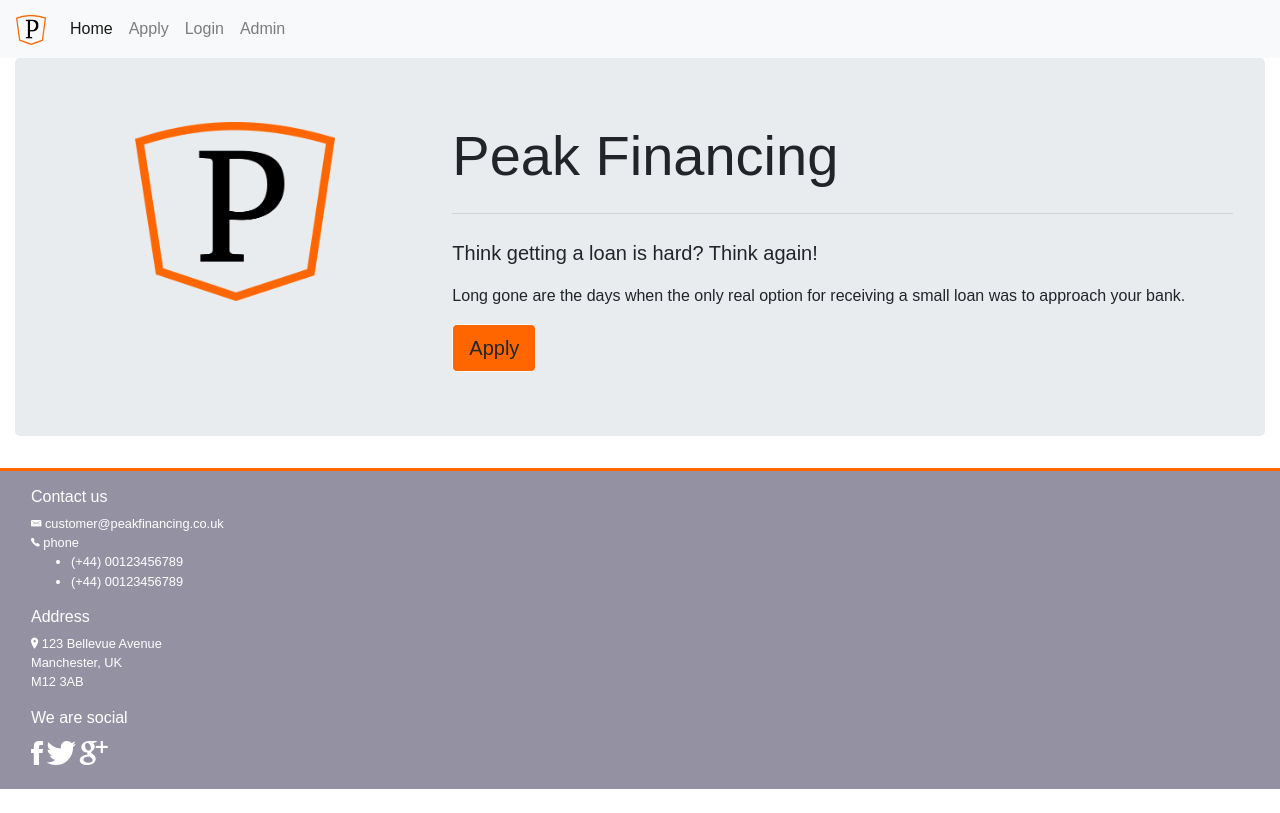
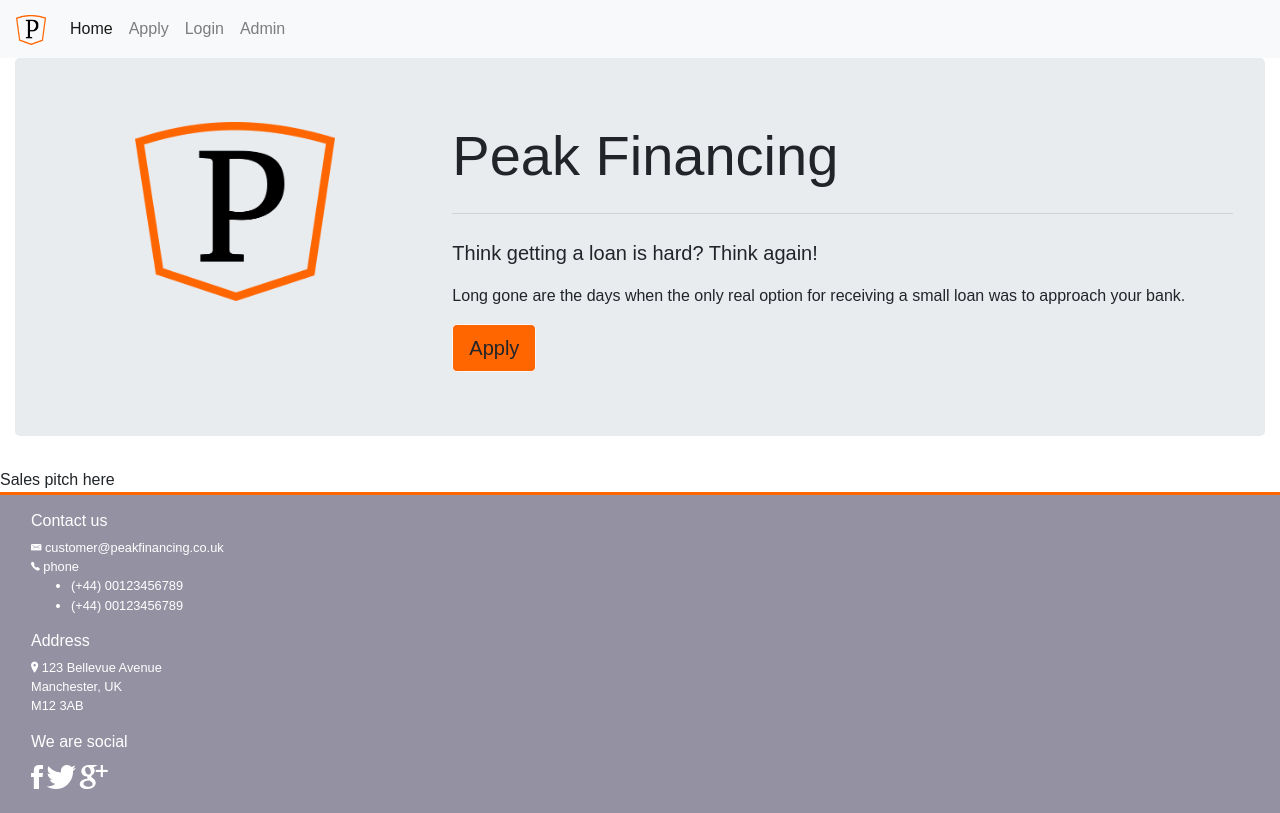
Before and after one commit to mihaitaivli/microfinancingApp, a React (Create React App) app in the folder frontend/: page / in a window 1280 px wide. Built offline with nearby package versions, Linux system fonts and the light colour scheme.

Commit message:
Insert a skeleton for the sales pitch area

```diff
--- /dev/null
+++ b/frontend/src/partials/FrontPageSection.js
@@ -0,0 +1,11 @@
+import React from 'react';
+
+const FrontPageSection = () => {
+  return(
+    <div>
+      Sales pitch here
+    </div>
+  );
+}
+
+export default FrontPageSection;
--- a/frontend/src/partials/Home.js
+++ b/frontend/src/partials/Home.js
@@ -1,12 +1,14 @@
-import React, { Component } from 'react';
+import React from 'react';
 import Jumbotron from './Jumbotron';
+import FrontPageSection from './FrontPageSection';
 
-export default class Home extends Component {
-  render(){
-    return(
-      <div className="header">
-        <Jumbotron />
-      </div>
-    );
-  };
+const Home = () => {
+  return(
+    <div className="header">
+      <Jumbotron />
+      <FrontPageSection />
+    </div>
+  );
 }
+
+export default Home;
```
